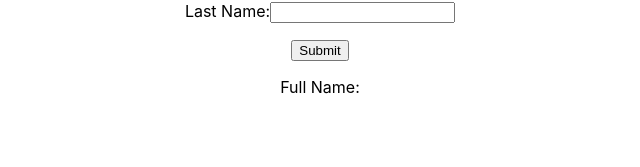
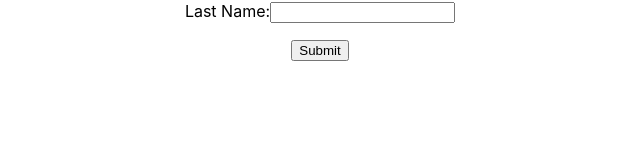
Before and after one commit to TejaswiniBeleshe/xdisplayfullname, a React (Create React App) app: page / in a window 1280 px wide. Shown: the part 119-286 px from the top of the page, without its empty margins (320-960 px from the left). Built offline with nearby package versions, Linux system fonts and the light colour scheme.

Commit message:
fourth commit

```diff
--- a/src/App.js
+++ b/src/App.js
@@ -9,7 +9,7 @@ function App() {
   const handleData = (event)=>{
     event.preventDefault();
     let full = fname+" "+lname;
-    setFullname(full);
+    setFullname(`Full Name:${full}`);
     // setFname('');
     // setLname('');
   }
@@ -21,8 +21,7 @@ function App() {
         <p>Last Name:<input type="text" value={lname} onChange={(e)=>setLname(e.target.value)} required/></p>
         <button>Submit</button>
        </form>
-
-       <p>Full Name:{fullname}</p>
+       <p>{fullname}</p>
 
     </div>
   );
```
